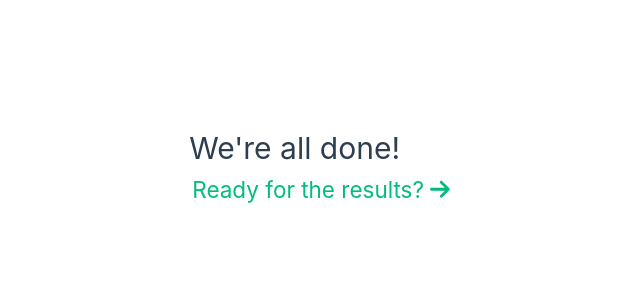
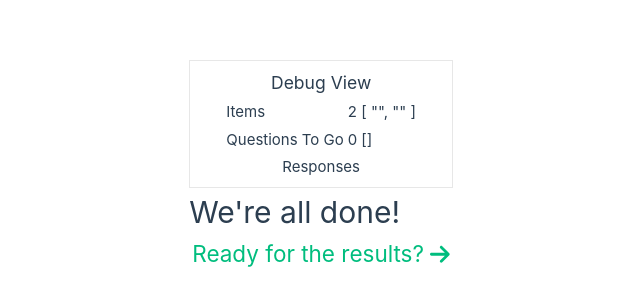
Before and after one commit to crazyscot/forced-rank, a Vue app: page /questions in a window 1280 px wide. Shown: the part 234-540 px from the top of the page, without its empty margins (187-827 px from the left). Built offline with nearby package versions, Linux system fonts and the light colour scheme.

Commit message:
debug view becomes a global option

```diff
--- a/src/state.ts
+++ b/src/state.ts
@@ -25,6 +25,7 @@ export const state = reactive({
 })
 
 export const options = reactive({
+  debug_matrix: true,
   show_scores: true,
 })
 
--- a/src/views/QuestionsView.vue
+++ b/src/views/QuestionsView.vue
@@ -1,10 +1,11 @@
 <script setup lang="ts">
+import { options } from '../state.ts'
 import DebugPane from '@/components/DebugPane.vue'
 import QuestionItem from '@/components/QuestionItem.vue'
 </script>
 
 <template>
-  <DebugPane v-if="false" />
+  <DebugPane v-if="options.debug_matrix" />
   <div id="questions">
     <QuestionItem />
   </div>
```
